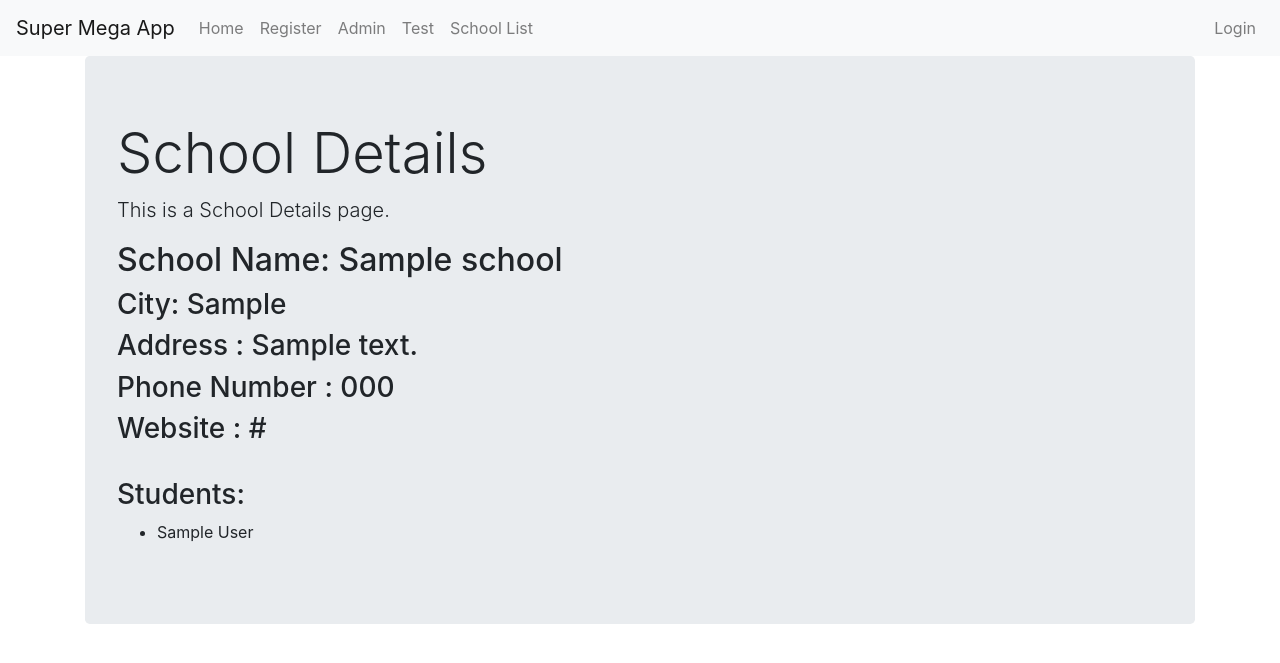
After one commit to muffafa/backend-kocumai, a Django app: page /basic_app/school/1/ in a window 1280 px wide. The commit adds this page. Shown: the top 663 px of the page. Run offline with Django 5.2, Linux system fonts and the light colour scheme; tables that the repository leaves empty hold one stand-in row (values such as "Sample post").

Commit message:
feat: Add School and Student models with corresponding views (Detail and List view) and templates

```diff
--- a/apps/basic_app/admin.py
+++ b/apps/basic_app/admin.py
@@ -1,5 +1,7 @@
 from django.contrib import admin
-from .models import UserProfileInfo
+from .models import UserProfileInfo, School, Student
 
 # Register your models here.
 admin.site.register(UserProfileInfo)
+admin.site.register(School)
+admin.site.register(Student)
--- a/apps/basic_app/models.py
+++ b/apps/basic_app/models.py
@@ -11,3 +11,23 @@ class UserProfileInfo(models.Model):
 
    def __str__(self):
         return self.user.username
+
+
+class School(models.Model):
+    name = models.CharField(max_length=100)
+    city = models.CharField(max_length=100)
+    address = models.CharField(max_length=200)
+    phone_number = models.CharField(max_length=15)
+    website = models.URLField(blank=True)
+
+    def __str__(self):
+        return self.name
+
+class Student(models.Model):
+      first_name = models.CharField(max_length=50)
+      last_name = models.CharField(max_length=50)
+      date_of_birth = models.DateField()
+      school = models.ForeignKey(School, on_delete=models.CASCADE, related_name='students')
+
+      def __str__(self):
+         return f"{self.first_name} {self.last_name}"
--- a/apps/basic_app/urls.py
+++ b/apps/basic_app/urls.py
@@ -9,4 +9,6 @@ urlpatterns = [
     path("register/", views.register, name="register"),
     path("user_login/", views.user_login, name="user_login"),
     path("test/", views.TestView.as_view(), name="test"),
+    path("school/", views.SchoolListView.as_view(), name="school_list"),
+    path("school/<int:pk>/", views.SchoolDetailView.as_view(), name="school_detail"),
 ]
--- a/apps/basic_app/views.py
+++ b/apps/basic_app/views.py
@@ -5,7 +5,8 @@ from django.urls import reverse
 from django.contrib.auth.decorators import login_required
 from django.http import HttpResponseRedirect, HttpResponse
 from django.contrib.auth import authenticate, login, logout
-from django.views.generic import View, TemplateView
+from django.views.generic import View, TemplateView, ListView, DetailView
+from .models import School, Student
 
 # Create your views here.
 
@@ -74,3 +75,22 @@ class TestView(TemplateView):
         context["nbar"] = "test"
         context["injected_content"] = "This is injected content"
         return context
+
+class SchoolListView(ListView):
+    model = School
+    template_name = "basic_app/school_list.html"
+    context_object_name = "schools"
+
+    def get_context_data(self, **kwargs):
+        context = super().get_context_data(**kwargs)
+        context["nbar"] = "school_list"
+        return context
+
+class SchoolDetailView(DetailView):
+    model = School
+    template_name = "basic_app/school_detail.html"
+    context_object_name = "school"
+
+    def get_context_data(self, **kwargs):
+        context = super().get_context_data(**kwargs)
+        return context
--- a/templates/basic_app/base.html
+++ b/templates/basic_app/base.html
@@ -41,6 +41,11 @@
           <li class="nav-item {% if nbar == 'test' %}active{% endif %}">
             <a class="nav-link" href="{% url 'basic_app:test' %}">Test</a>
           </li>
+          <li class="nav-item {% if nbar == 'school_list' %}active{% endif %}">
+            <a class="nav-link" href="{% url 'basic_app:school_list' %}"
+              >School List</a
+            >
+          </li>
         </ul>
         <ul class="navbar-nav ml-auto">
           {% if user.is_authenticated %}
--- /dev/null
+++ b/templates/basic_app/school_detail.html
@@ -0,0 +1,26 @@
+{% extends "basic_app/base.html" %} {% block body_block %}
+
+<div class="jumbotron">
+  <h1 class="display-4">School Details</h1>
+  <p class="lead">This is a School Details page.</p>
+
+  <h2>School Name: {{ school.name }}</h2>
+  <h3>City: {{ school.city }}</h3>
+  <h3>Address : {{ school.address }}</h3>
+  <h3>Phone Number : {{ school.phone_number }}</h3>
+  <h3>Website : {{ school.website }}</h3>
+
+  <br />
+  <h3>Students:</h3>
+  {% if school.students.all %}
+  <ul>
+    {% for student in school.students.all %}
+    <li>{{ student}}</li>
+    {% endfor %}
+  </ul>
+  {% else %}
+  <p>No students available.</p>
+  {% endif %}
+</div>
+
+{% endblock %}
```
Also changed, not shown: templates/basic_app/school_list.html (added, +18 -0 lines), apps/basic_app/migrations/0002_school_student.py (added).
